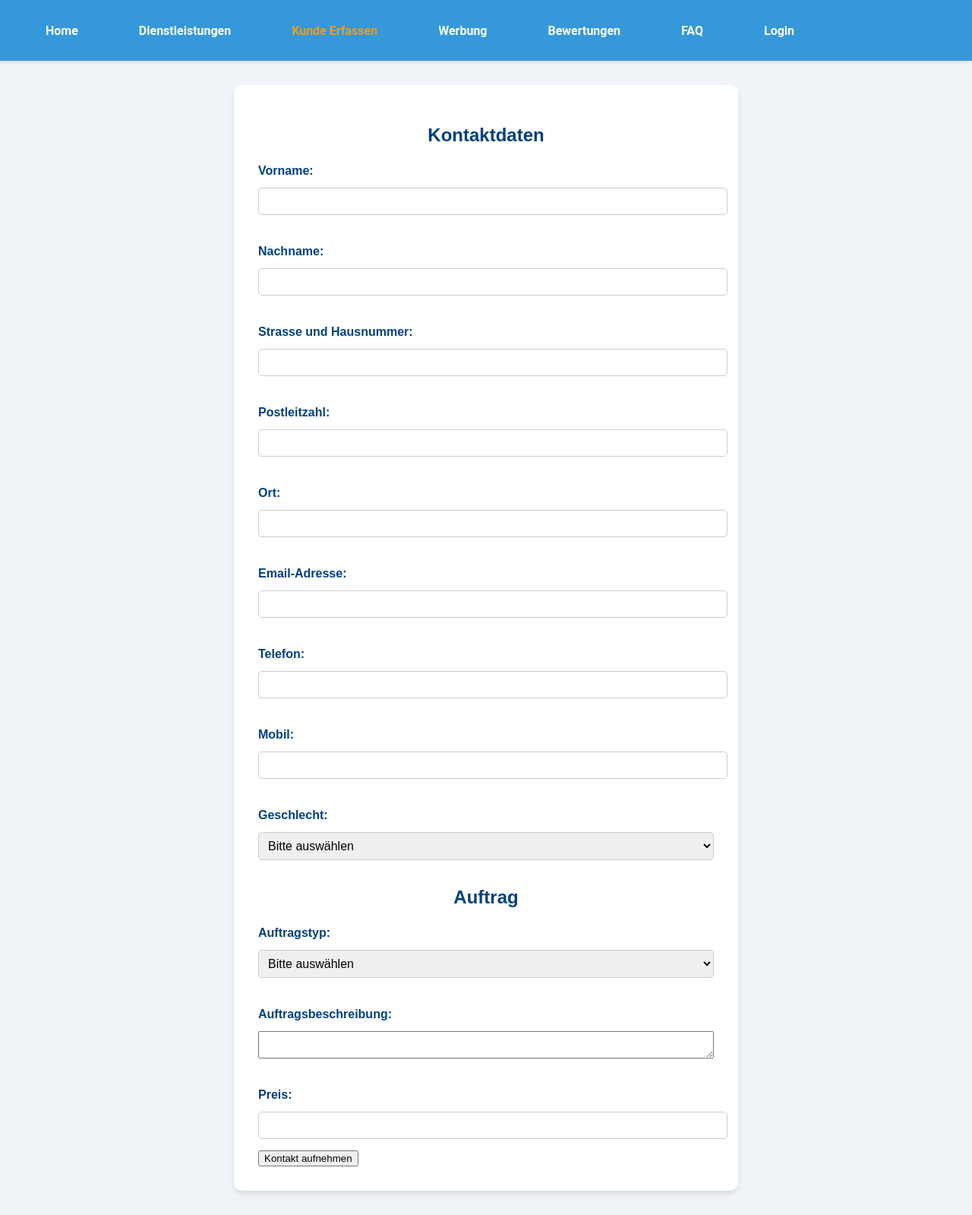
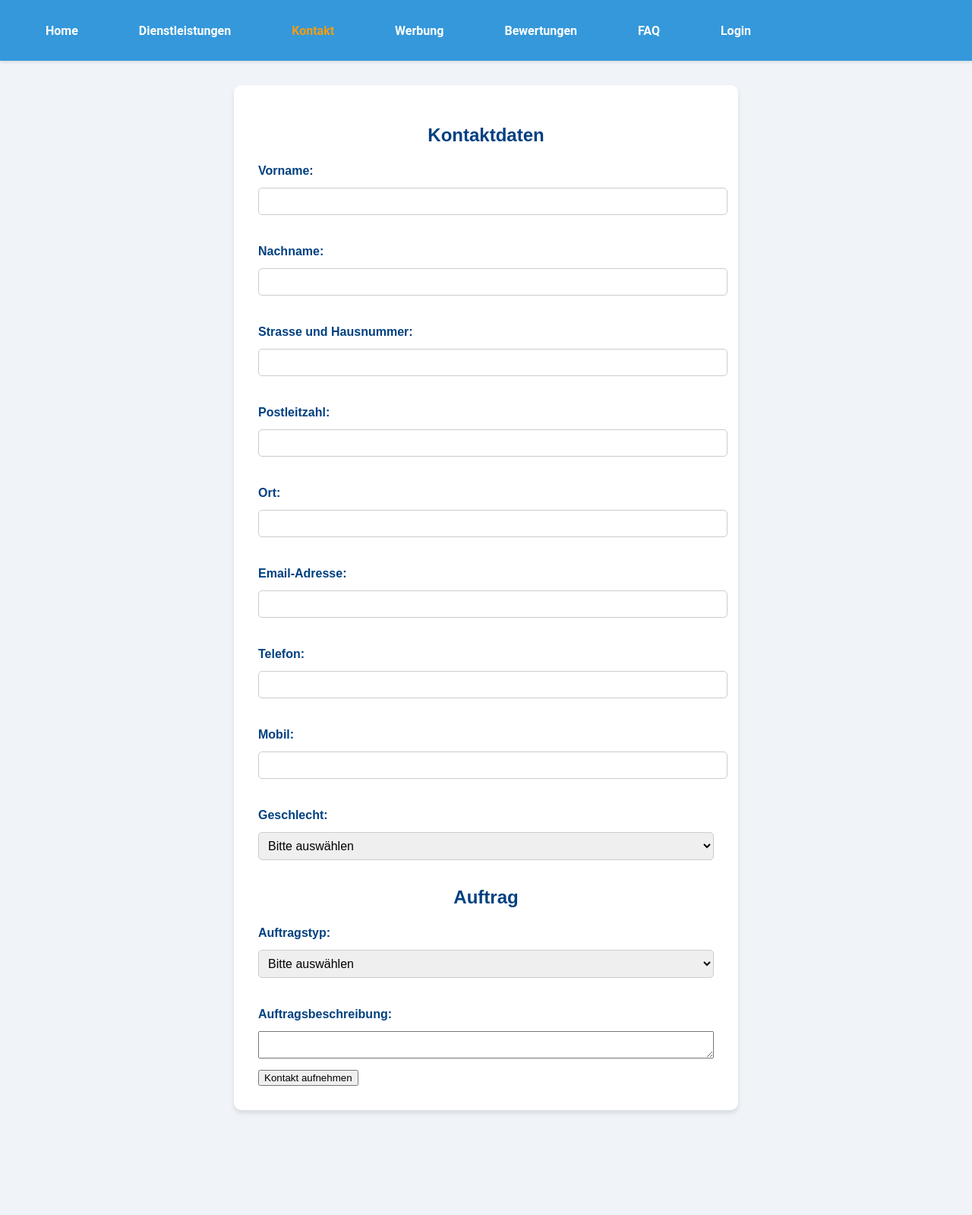
Before and after one commit to tbs-dienste/webfrostend, a React (Create React App) app: page /kundeerfassen in a window 1280 px wide. Shown: the whole page at 76% size. After the commit the page ends 1493 px from the top, so only its background shows below. Built offline with nearby package versions, Linux system fonts and the light colour scheme.

Commit message:
j.asfjsofhjg

```diff
--- a/src/components/Kunden/KundeErfassen.jsx
+++ b/src/components/Kunden/KundeErfassen.jsx
@@ -36,7 +36,6 @@ const KundeErfassen = () => {
         auftragsBeschreibung,
         rechnungGestellt: false,
         rechnungBezahlt: false,
-        preis,
         arbeitszeit: 0,
         ip_adresse
       };
@@ -152,7 +151,8 @@ const KundeErfassen = () => {
             <option value="">Bitte auswählen</option>
             <option value="Webseite">Webseite</option>
             <option value="Diashow">Diashow</option>
-
+            <option value="Gaming PC">Gaming PC</option>
+            <option value="Musik und Sounddesign">Musik und Sounddesign</option>
           </select>
         </div>
         <div className="formular-gruppe">
@@ -163,16 +163,7 @@ const KundeErfassen = () => {
             onChange={(e) => setAuftragsBeschreibung(e.target.value)}
           ></textarea>
         </div>
-        <div className="formular-gruppe">
-          <label htmlFor="preis">Preis:</label>
-          <input
-            type="number"
-            inputMode="numeric"
-            id="preis"
-            value={preis}
-            onChange={(e) => setPreis(e.target.value)}
-          />
-        </div>
+
       </div>
       <button onClick={handleKontaktAufnehmen}>Kontakt aufnehmen</button>
     </div>
--- a/src/components/Navbar/Navbar.jsx
+++ b/src/components/Navbar/Navbar.jsx
@@ -29,7 +29,7 @@ function Navbar({ isAdmin, onLogout }) {
           <ul>
             <NavItem to="/" text="Home" currentPath={currentPath} onClick={() => setBurgerMenuActive(false)} />
             <NavItem to="/dienstleistungen" text="Dienstleistungen" currentPath={currentPath} onClick={() => setBurgerMenuActive(false)} />
-            <NavItem to="/kundeerfassen" text="Kunde Erfassen" currentPath={currentPath} onClick={() => setBurgerMenuActive(false)} />
+            <NavItem to="/kundeerfassen" text="Kontakt" currentPath={currentPath} onClick={() => setBurgerMenuActive(false)} />
             <NavItem to="/werbung" text="Werbung" currentPath={currentPath} onClick={() => setBurgerMenuActive(false)} />
             <NavItem to="/kundenbewertungen" text="Bewertungen" currentPath={currentPath} onClick={() => setBurgerMenuActive(false)} />
             <NavItem to="/faq" text="FAQ" currentPath={currentPath} onClick={() => setBurgerMenuActive(false)} />
--- a/src/components/Rechnung/Rechnung.jsx
+++ b/src/components/Rechnung/Rechnung.jsx
@@ -21,7 +21,9 @@ const Rechnung = () => {
         "Website Erstellen",
         "Diashow Erstellen",
         "Gaming PC Zusammenstellung",
-        "Musik und Sounddesign"
+        "Musik und Sounddesign",
+        "Backend Speicher",
+        "Datenbank Hosting"
     ];
 
     useEffect(() => {
```
